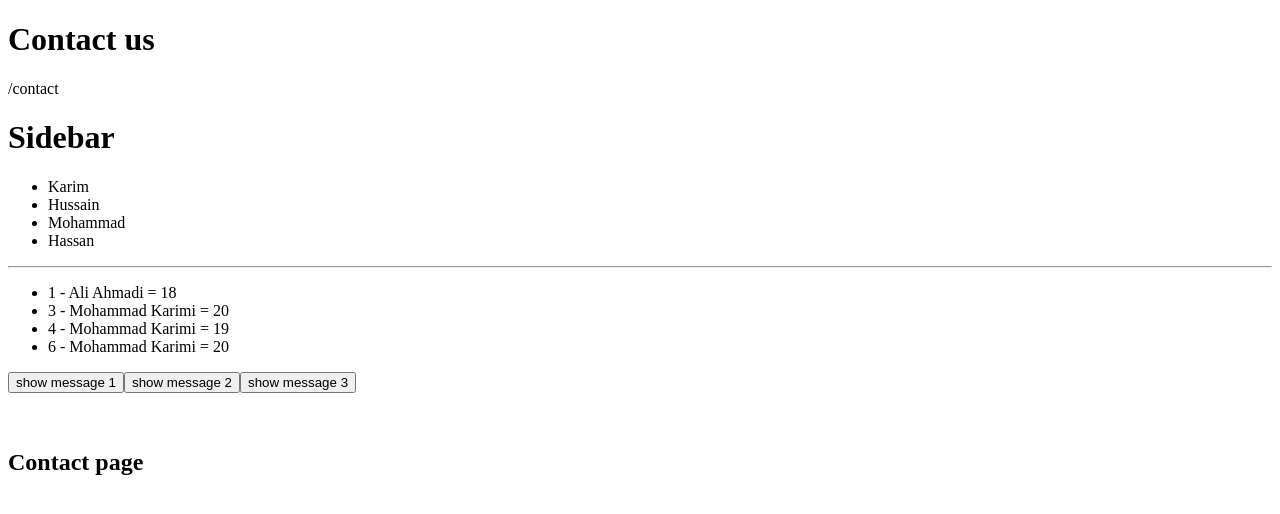
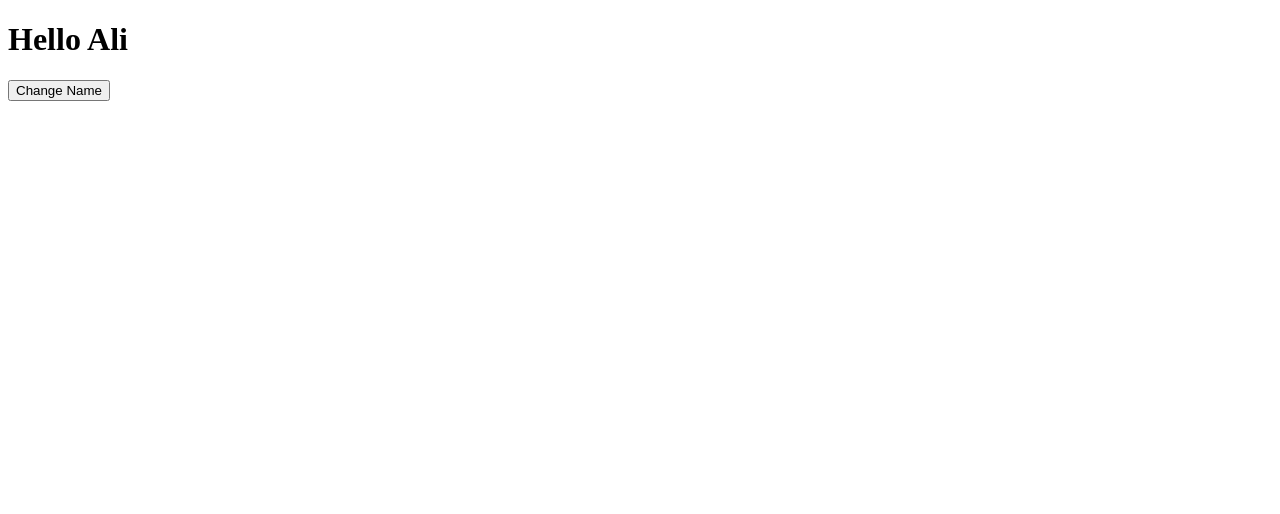
Before and after one commit to jumahmohammadi/reactCourse, a React (Vite) app: page / in a window 1280 px wide. Shown: the top 514 px of the page. Built offline with nearby package versions, Linux system fonts and the light colour scheme.

Commit message:
Lesson 4 - React State

```diff
--- a/src/components/App.jsx
+++ b/src/components/App.jsx
@@ -1,10 +1,11 @@
 import Home from './Home.jsx';
 import Contact from './Contact.jsx';
+import StateComponent from './StateComponent.jsx';
 
 function App() {
   return (
     <>
-	   <Contact />
+	   <StateComponent />
 
 
     </>
--- /dev/null
+++ b/src/components/StateComponent.jsx
@@ -0,0 +1,16 @@
+import {useState} from 'react';
+
+function StateComponent(){
+    const [name,setName]=useState('Ali');
+	function changeName(){
+		setName('Ahmad');
+	}
+	return (
+	    <div>
+		     <h1>Hello {name}</h1>
+			 <button onClick={changeName}>Change Name</button>
+	    </div>
+	)
+}
+
+export default StateComponent;
```
